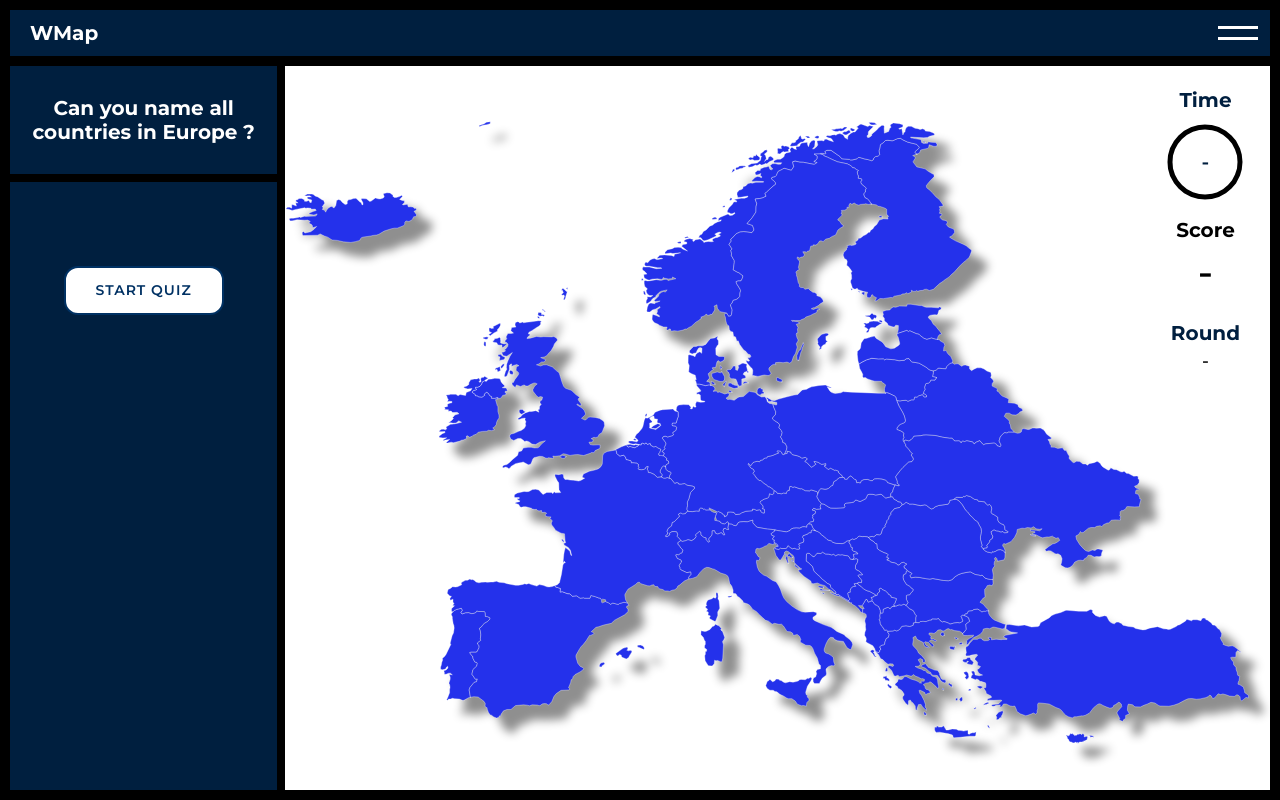
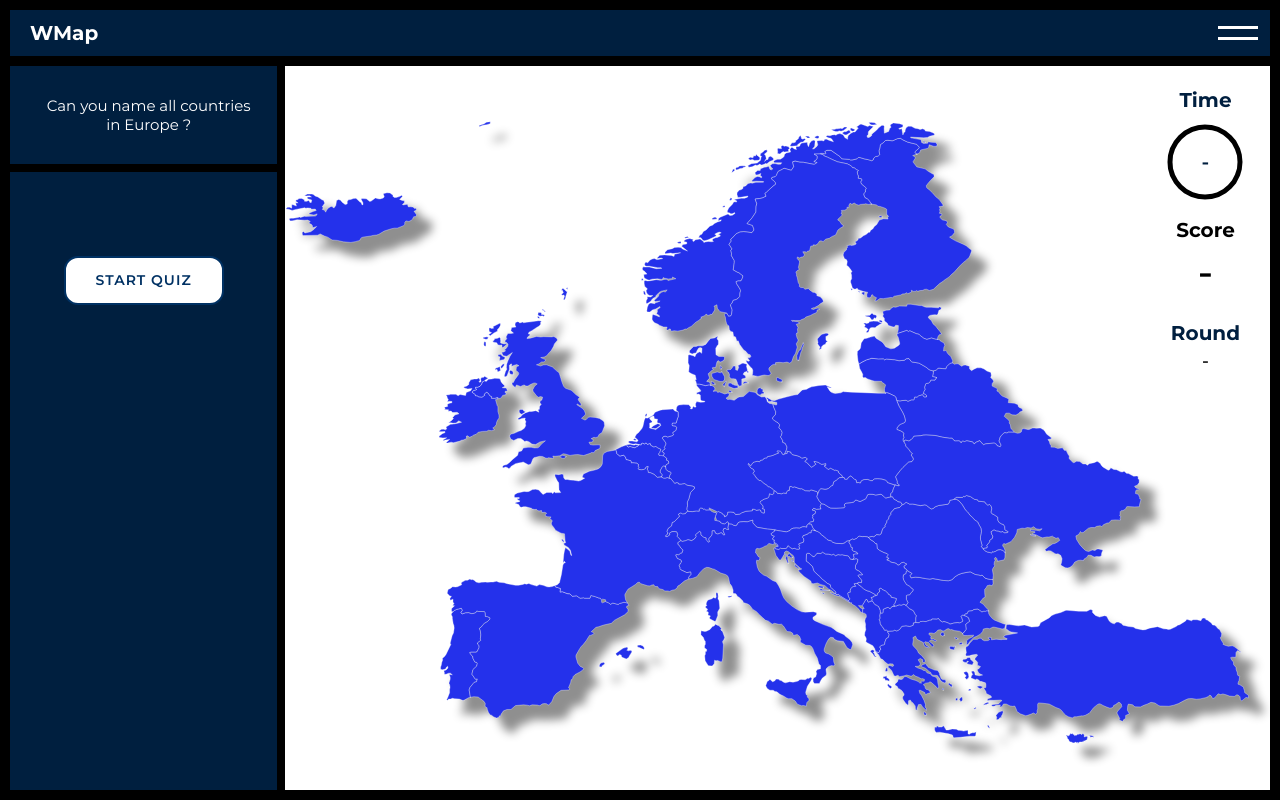
Before and after one commit to jakubwas/WMap, a React (Create React App) app: page /Europe in a window 1280 px wide. Built offline with nearby package versions, Linux system fonts and the light colour scheme.

Commit message:
Change sidenote

```diff
--- a/src/Components/Maps/AfricaMap.js
+++ b/src/Components/Maps/AfricaMap.js
@@ -11,7 +11,7 @@ const AfricaMap = () => {
                 Map={AfricaMapSVG}
                 countriesList={AfricaCountries}
                 countriesData={AfricaData}
-                sideNoteMessage={"Can you name all countries in Africa ?"}
+                sideNoteMessage={"Africa"}
                 svgFlagPath="AfricaFlags"
             />
         </Fragment>
--- a/src/Components/Maps/AsiaMap.js
+++ b/src/Components/Maps/AsiaMap.js
@@ -11,7 +11,7 @@ const AsiaMap = () => {
                 Map={AsiaMapSVG}
                 countriesList={AsiaCountries}
                 countriesData={AsiaData}
-                sideNoteMessage={"Can you name all countries in Asia ?"}
+                sideNoteMessage={"Asia"}
                 svgFlagPath="AsiaFlags"
             />
         </Fragment>
--- a/src/Components/Maps/EuropeMap.js
+++ b/src/Components/Maps/EuropeMap.js
@@ -11,7 +11,7 @@ const EuropeMap = () => {
                 Map={EuropeMapSVG}
                 countriesList={EuropeCountries}
                 countriesData={EuropeData}
-                sideNoteMessage={"Can you name all countries in Europe ?"}
+                sideNoteMessage={"Europe"}
                 svgFlagPath="EuropeFlags"
             />
         </Fragment>
--- a/src/Components/Maps/NorthAmericaMap.js
+++ b/src/Components/Maps/NorthAmericaMap.js
@@ -11,7 +11,7 @@ const NorthAmericaMap = () => {
                 Map={NorthAmericaMapSVG}
                 countriesList={NorthAmericaCountries}
                 countriesData={NorthAmericaData}
-                sideNoteMessage={"Can you name all countries in North America ?"}
+                sideNoteMessage={"North America"}
                 svgFlagPath="NorthAmericaFlags"
             />
         </Fragment>
--- a/src/Components/Maps/SouthAmericaMap.js
+++ b/src/Components/Maps/SouthAmericaMap.js
@@ -11,7 +11,7 @@ const SouthAmericaMap = () => {
                 Map={SouthAmericaMapSVG}
                 countriesList={SouthAmericaCountries}
                 countriesData={SouthAmericaData}
-                sideNoteMessage={"Can you name all countries in South America ?"}
+                sideNoteMessage={"America"}
                 svgFlagPath="SouthAmericaFlags"
             />
         </Fragment>
--- a/src/Components/SideBarContainer.js
+++ b/src/Components/SideBarContainer.js
@@ -1,4 +1,4 @@
-import React from "react";
+import React, { Fragment } from "react";
 import styled from "styled-components";
 import PlayButton from "./Buttons/PlayButton";
 import generateQuiz from "./Maps/generateQuiz";
@@ -14,9 +14,12 @@ const Container = styled.div`
 const SideNote = styled.h2`
     margin-top: 3rem;
     color: white;
-    font-size: 2rem;
+    font-size: 1.5rem;
+    font-weight: 400;
     text-align: center;
     padding-bottom: 3rem;
+    padding-left: 1rem;
+    padding-rigt: 1rem;
     border-bottom: 0.8rem solid black;
 `;
 
@@ -57,7 +60,15 @@ const SideBarContainer = (props) => {
 
     return (
         <Container>
-            <SideNote>{props.sideNoteMessage}</SideNote>
+            <SideNote>
+                {props.svgFlagPath === "USFlags" ? (
+                    props.sideNoteMessage
+                ) : (
+                    <Fragment>
+                        Can you name all countries <br /> in {props.sideNoteMessage} ?
+                    </Fragment>
+                )}
+            </SideNote>
             <FindContainer>
                 {props.currentNumber !== 0 && props.currentNumber !== 11 && (
                     <h1 style={{ textAlign: "center", fontWeight: "400", color: "white" }}>
```
Also changed, not shown: 1 other file (tests, documents, lock files or other folders).
